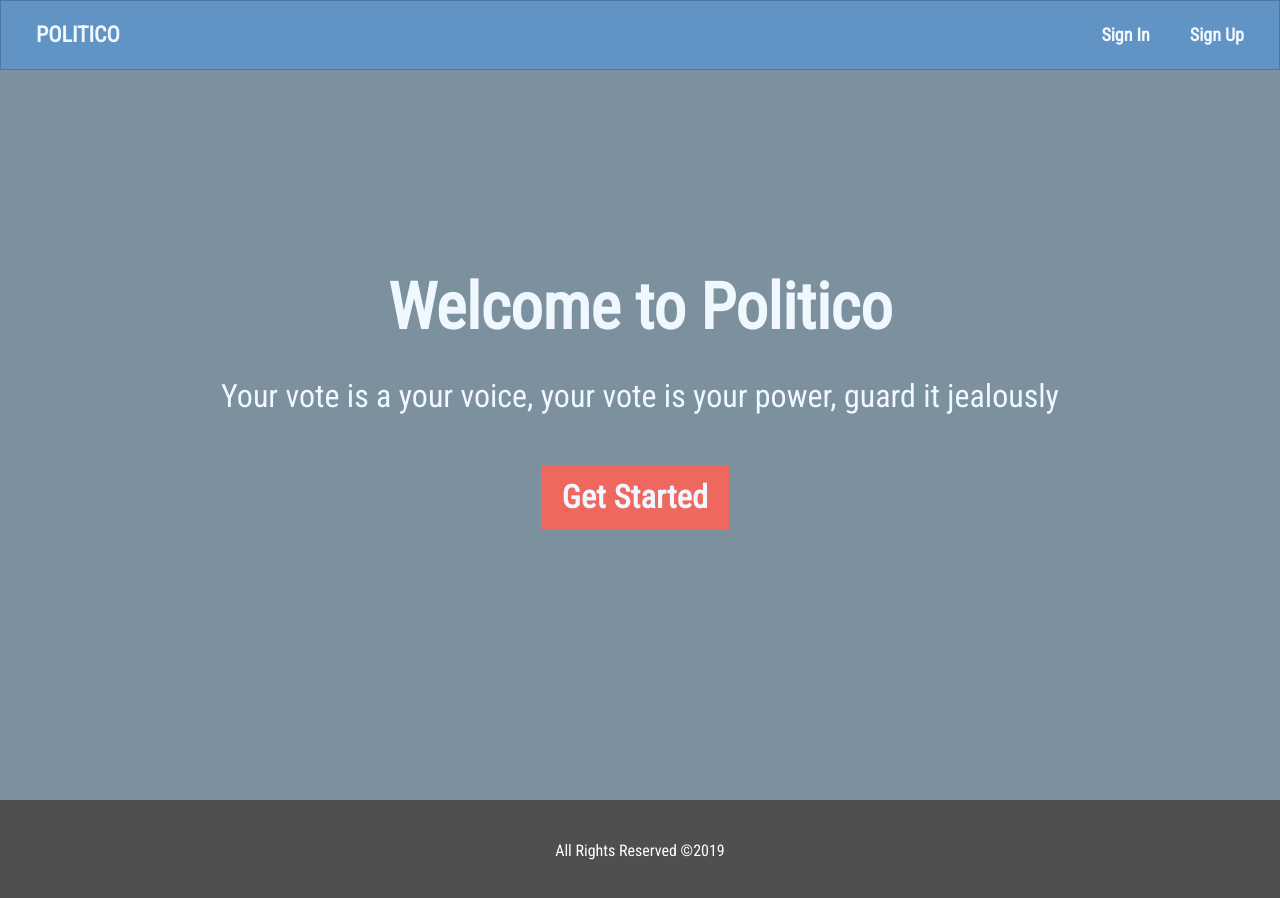
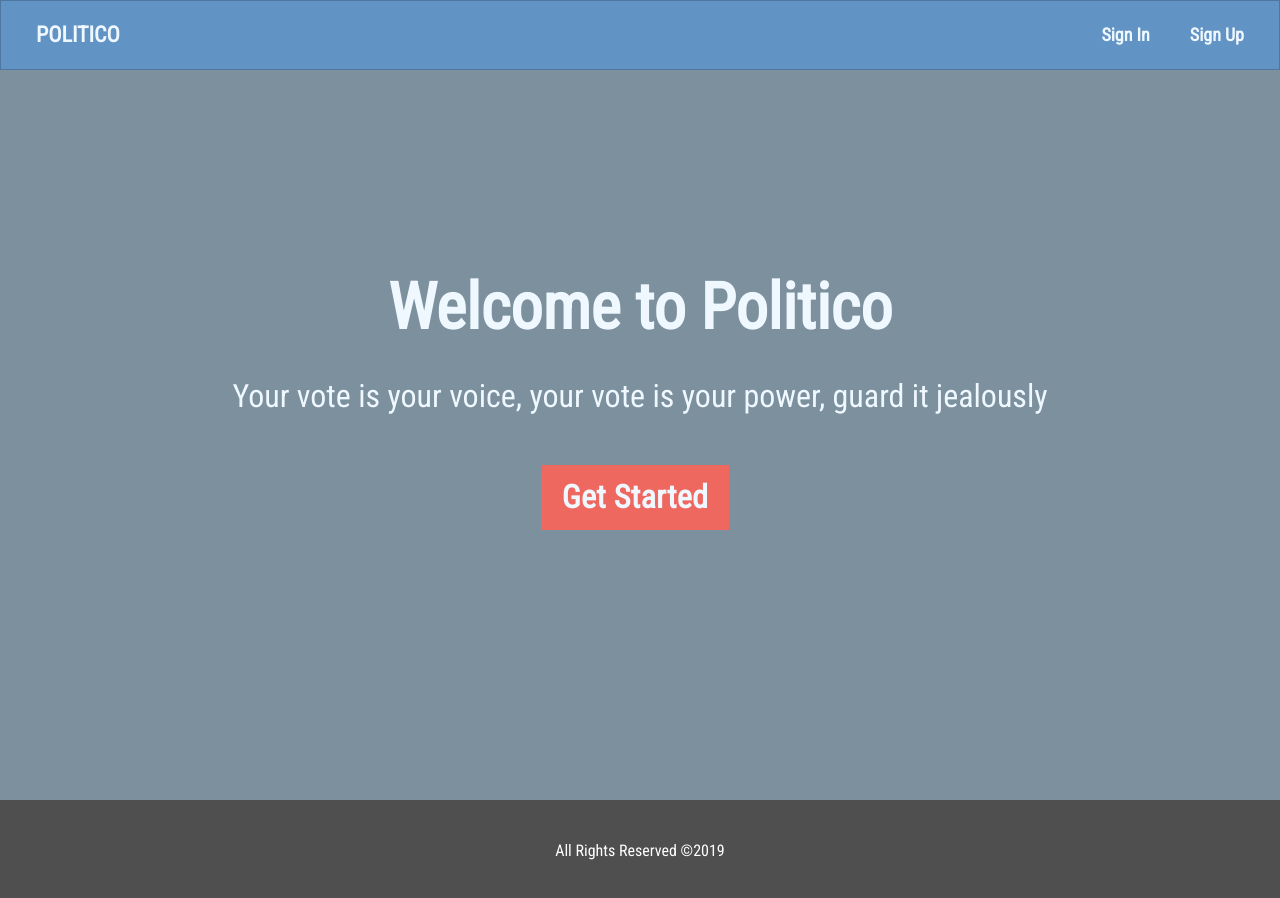
Before and after one commit to nedssoft/Politico, a plain HTML site: page UI/index.html in a window 1280 px wide. Drawn offline with Linux system fonts and the light colour scheme; a web font is replaced by a local one.

Commit message:
[BUG #163346849] Fix type on landing page

```diff
--- a/UI/index.html
+++ b/UI/index.html
@@ -30,7 +30,7 @@
 		</nav>
 		<header id="header" class=" container d-flex flex-col j-c-center a-i-center f-18">
 			<h1 class="h-text">Welcome to Politico</h1>
-			<p class="text-center mt-2">Your vote is a your voice, your vote is your power, guard it jealously</p>
+			<p class="text-center mt-2">Your vote is your voice, your vote is your power, guard it jealously</p>
 			<a href="signup.html" class="btn-default" id="get-started">Get Started</a>
 		</header>
 		<footer id="footer" class="w-100 text-white d-flex flex-col j-c-center a-i-center text-center">
```
